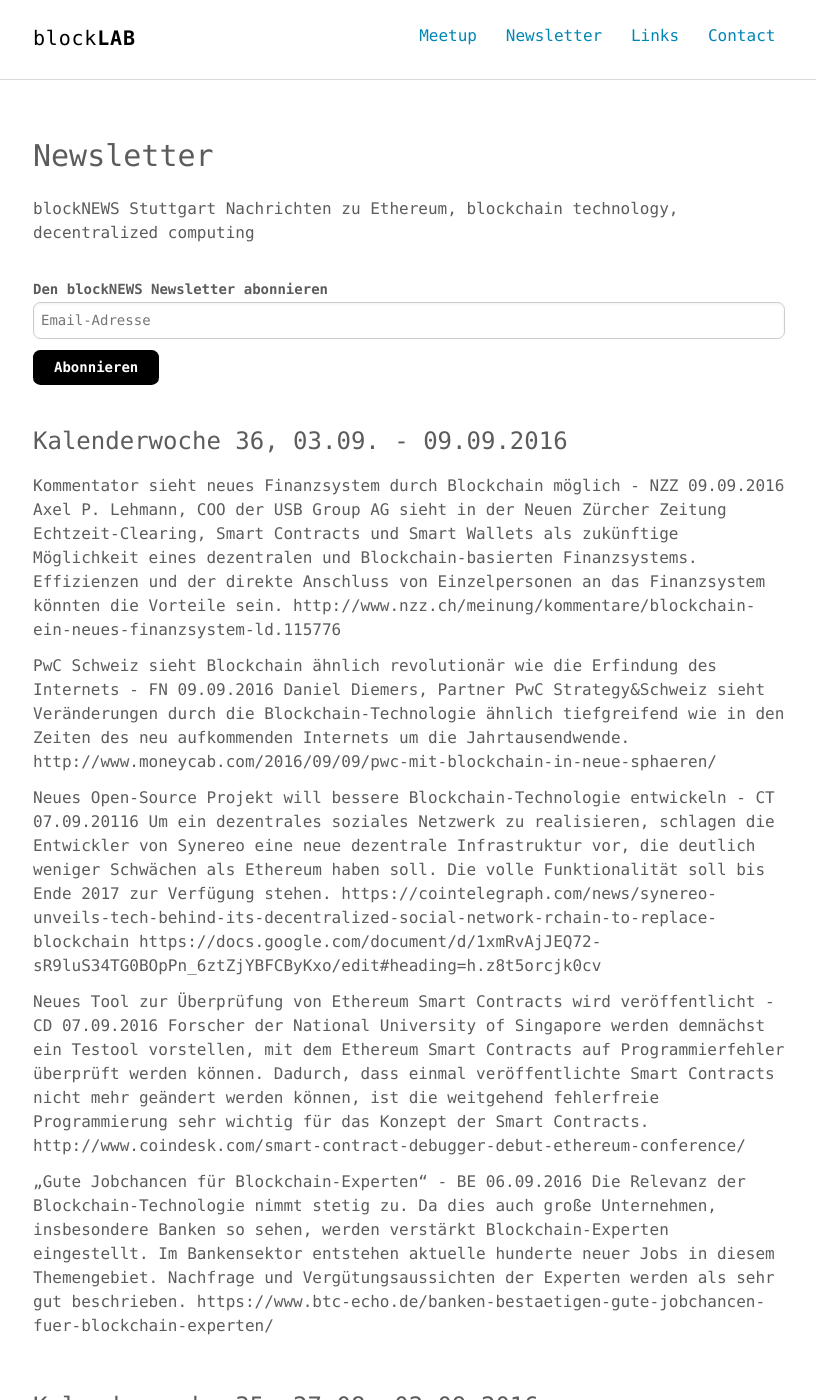
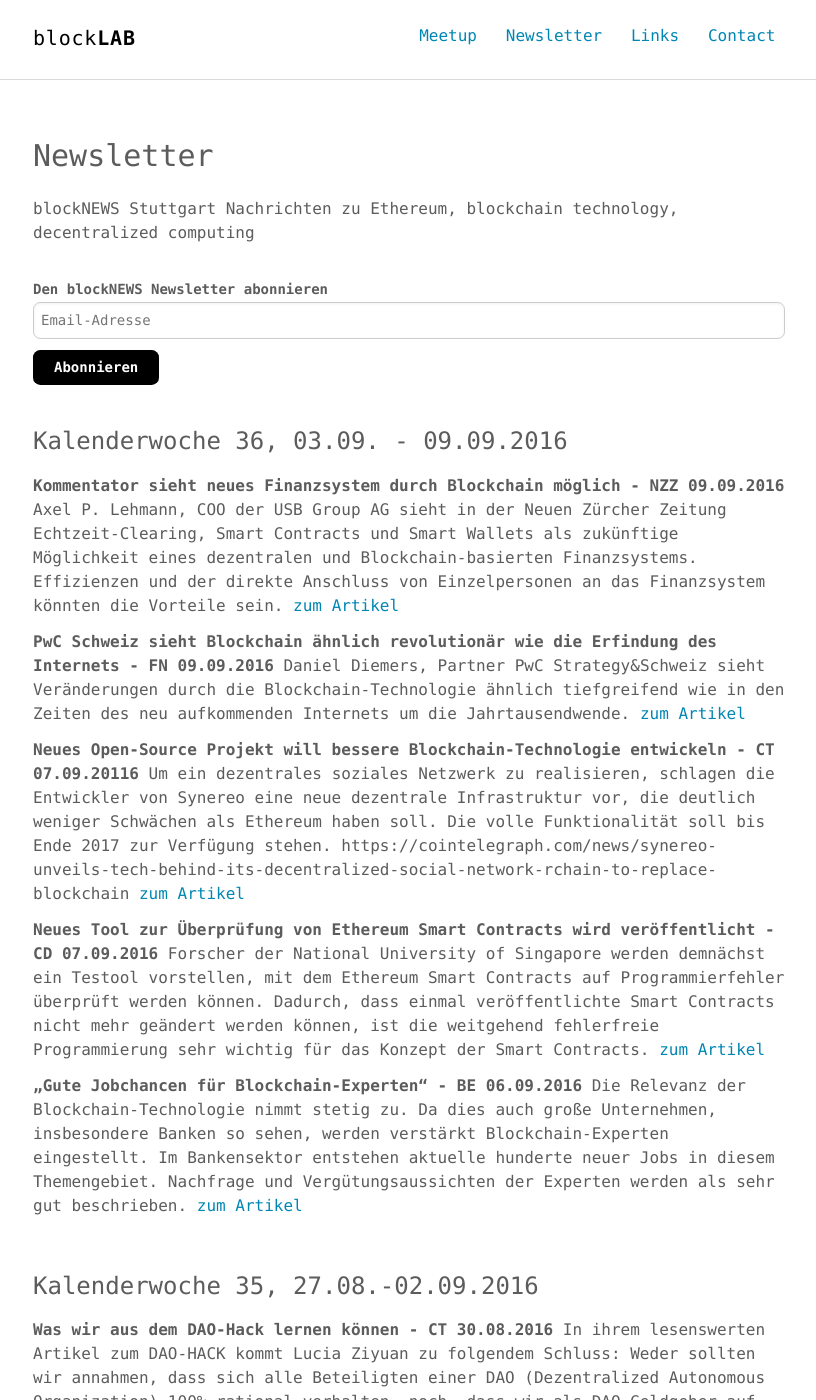
Before and after one commit to blocklab/site, a Jekyll site: the page built from newsletter.md, in a window 1280 px wide and 1400 px high. Shown: the whole window, without its empty margins (231-1047 px from the left). Built offline with Jekyll 4.4.1, drawn with Linux system fonts in a browser that asks for light colours; comment, search, counter and statistics services are not loaded.

Commit message:
Update newsletter.md

```diff
--- a/newsletter.md
+++ b/newsletter.md
@@ -31,27 +31,26 @@ Nachrichten zu Ethereum, blockchain technology, decentralized computing
 <br>
 ### Kalenderwoche 36, 03.09. - 09.09.2016
 
-Kommentator sieht neues Finanzsystem durch Blockchain möglich - NZZ 09.09.2016
+**Kommentator sieht neues Finanzsystem durch Blockchain möglich - NZZ 09.09.2016**
 Axel P. Lehmann, COO der USB Group AG sieht in der Neuen Zürcher Zeitung Echtzeit-Clearing, Smart Contracts und Smart Wallets als zukünftige Möglichkeit eines dezentralen und Blockchain-basierten Finanzsystems. Effizienzen und der direkte Anschluss von Einzelpersonen an das Finanzsystem könnten die Vorteile sein.
-http://www.nzz.ch/meinung/kommentare/blockchain-ein-neues-finanzsystem-ld.115776
+[zum Artikel](http://www.nzz.ch/meinung/kommentare/blockchain-ein-neues-finanzsystem-ld.115776)
 
-PwC Schweiz sieht Blockchain ähnlich revolutionär wie die Erfindung des Internets - FN 09.09.2016
+**PwC Schweiz sieht Blockchain ähnlich revolutionär wie die Erfindung des Internets - FN 09.09.2016**
 Daniel Diemers, Partner PwC Strategy&Schweiz sieht Veränderungen durch die Blockchain-Technologie ähnlich tiefgreifend wie in den Zeiten des neu aufkommenden Internets um die Jahrtausendwende.
-http://www.moneycab.com/2016/09/09/pwc-mit-blockchain-in-neue-sphaeren/
+[zum Artikel](http://www.moneycab.com/2016/09/09/pwc-mit-blockchain-in-neue-sphaeren/)
 
-Neues Open-Source Projekt will bessere Blockchain-Technologie entwickeln - CT 07.09.20116
+**Neues Open-Source Projekt will bessere Blockchain-Technologie entwickeln - CT 07.09.20116**
 Um ein dezentrales soziales Netzwerk zu realisieren, schlagen die Entwickler von Synereo eine neue dezentrale Infrastruktur vor, die deutlich weniger Schwächen als Ethereum haben soll. Die volle Funktionalität soll bis Ende 2017 zur Verfügung stehen.
 https://cointelegraph.com/news/synereo-unveils-tech-behind-its-decentralized-social-network-rchain-to-replace-blockchain
-https://docs.google.com/document/d/1xmRvAjJEQ72-sR9luS34TG0BOpPn_6ztZjYBFCByKxo/edit#heading=h.z8t5orcjk0cv
+[zum Artikel](https://docs.google.com/document/d/1xmRvAjJEQ72-sR9luS34TG0BOpPn_6ztZjYBFCByKxo/edit#heading=h.z8t5orcjk0cv)
 
-Neues Tool zur Überprüfung von Ethereum Smart Contracts wird veröffentlicht - CD 07.09.2016
+**Neues Tool zur Überprüfung von Ethereum Smart Contracts wird veröffentlicht - CD 07.09.2016**
 Forscher der National University of Singapore werden demnächst ein Testool vorstellen, mit dem Ethereum Smart Contracts auf Programmierfehler überprüft werden können. Dadurch, dass einmal veröffentlichte Smart Contracts nicht mehr geändert werden können, ist die weitgehend fehlerfreie Programmierung sehr wichtig für das Konzept der Smart Contracts.
-http://www.coindesk.com/smart-contract-debugger-debut-ethereum-conference/
+[zum Artikel](http://www.coindesk.com/smart-contract-debugger-debut-ethereum-conference/)
 
-„Gute Jobchancen für Blockchain-Experten“ - BE 06.09.2016
+**„Gute Jobchancen für Blockchain-Experten“ - BE 06.09.2016**
 Die Relevanz der Blockchain-Technologie nimmt stetig zu. Da dies auch große Unternehmen, insbesondere Banken so sehen, werden verstärkt Blockchain-Experten eingestellt. Im Bankensektor entstehen aktuelle hunderte neuer Jobs in diesem Themengebiet. Nachfrage und Vergütungsaussichten der Experten werden als sehr gut beschrieben.
-https://www.btc-echo.de/banken-bestaetigen-gute-jobchancen-fuer-blockchain-experten/
-
+[zum Artikel](https://www.btc-echo.de/banken-bestaetigen-gute-jobchancen-fuer-blockchain-experten/)
 
 <br>
 ### Kalenderwoche 35, 27.08.-02.09.2016
```
